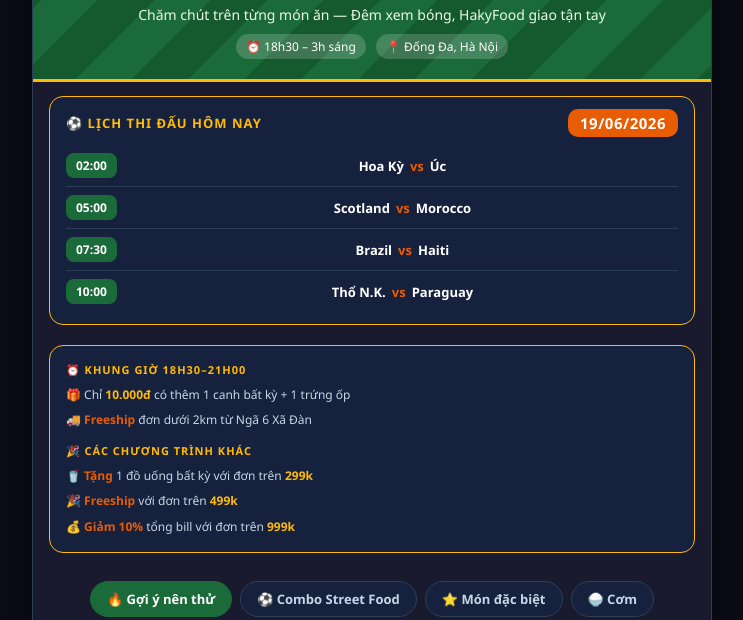
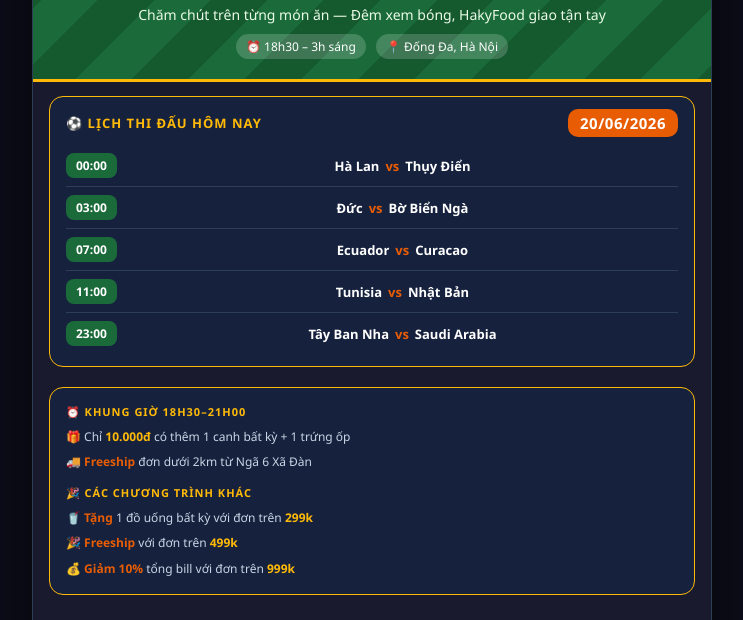
Before and after one commit to HakyFood/hakyfood-landing, a plain HTML site: page index.html in a window 1280 px wide. Shown: the part 105-725 px from the top of the page, without its empty margins (268-1011 px from the left). Drawn offline with Linux system fonts and the light colour scheme.

Commit message:
Update index.html

```diff
--- a/index.html
+++ b/index.html
@@ -381,12 +381,13 @@ const ITEMS = [
 // ===== LICH THI DAU HOM NAY =====
 // Cap nhat moi ngay: sua MATCH_DATE va MATCHES roi luu file lai.
 // teamA/teamB: ten 2 doi. time: gio da (gio Viet Nam).
-const MATCH_DATE = '19/06/2026';
+const MATCH_DATE = '20/06/2026';
 const MATCHES = [
-  {time:'02:00', teamA:'Hoa Kỳ', teamB:'Úc'},
-  {time:'05:00', teamA:'Scotland', teamB:'Morocco'},
-  {time:'07:30', teamA:'Brazil', teamB:'Haiti'},
-  {time:'10:00', teamA:'Thổ N.K.', teamB:'Paraguay'},
+  {time:'00:00', teamA:'Hà Lan', teamB:'Thụy Điển'},
+  {time:'03:00', teamA:'Đức', teamB:'Bờ Biển Ngà'},
+  {time:'07:00', teamA:'Ecuador', teamB:'Curacao'},
+  {time:'11:00', teamA:'Tunisia', teamB:'Nhật Bản'},
+  {time:'23:00', teamA:'Tây Ban Nha', teamB:'Saudi Arabia'},
 ];
 
 // ===== RENDER LICH THI DAU =====
```
